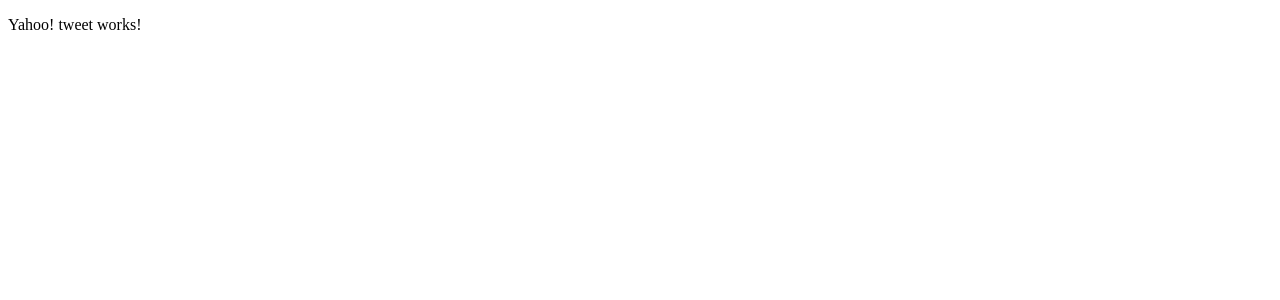
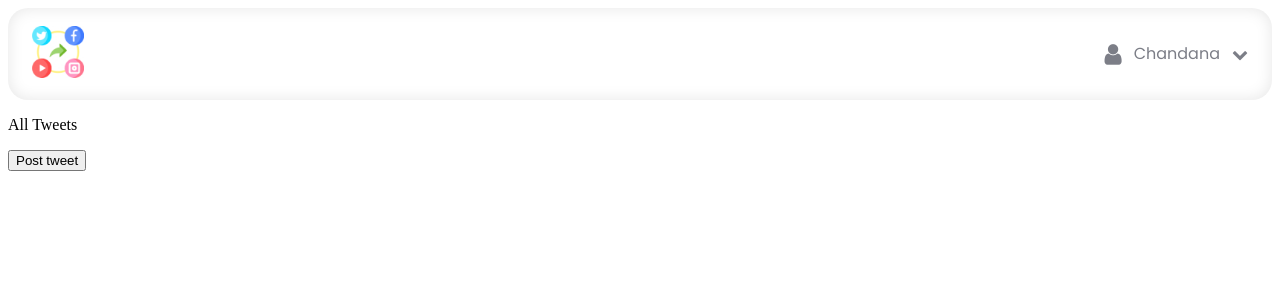
Before and after one commit to ChandanaVanga/angular-twitter-app, an Angular app in the folder twitter-angular/: page /tweet in a window 1280 px wide. Shown: the top 300 px of the page. Built offline with nearby package versions, Linux system fonts and the light colour scheme.

Commit message:
Home page UI started.

```diff
--- a/twitter-angular/src/app/app.component.css
+++ b/twitter-angular/src/app/app.component.css
@@ -0,0 +1,3 @@
+.mat-typography {
+    margin: 0% !important;
+}
--- a/twitter-angular/src/app/tweet/tweet.component.css
+++ b/twitter-angular/src/app/tweet/tweet.component.css
@@ -0,0 +1,38 @@
+.header {
+    background-color: white;
+    box-shadow: 0px 0px 16px inset #e6e6e6;
+    display: flex;
+    justify-content: space-between;
+    align-items: center;
+    margin: 0 !important;
+    border-radius: 20px;
+
+}
+
+.logo-img {
+    padding: 18px 24px;
+    width: 44%;
+}
+
+.fa-user {
+    font-size: 24px;
+    color: #7C7E87;
+}
+
+.user-name {
+    color: #7C7E87;
+    font-family: 'Poppins', sans-serif;
+}
+
+.fa-chevron-down {
+    color: #7C7E87;
+    font-weight: 300 !important;
+}
+
+.user {
+    display: flex;
+    gap: 12px;
+    justify-content: center;
+    align-items: center;
+    padding: 0 24px;
+}
--- a/twitter-angular/src/app/tweet/tweet.component.html
+++ b/twitter-angular/src/app/tweet/tweet.component.html
@@ -1 +1,21 @@
-<p>Yahoo! tweet works!</p>
+<div class="header">
+    <div class="logo">
+        <img class="logo-img" src="../../assets/images/Social media.jpg" alt="">
+    </div>
+    <div class="user">
+        <i class="fa fa-user"></i>
+      <p class="user-name">Chandana</p>
+      <i class="fa fa-chevron-down"></i>
+    </div>
+</div>
+<div>
+    <div>
+        <p class="tweets-header">All Tweets</p>
+    </div>
+    <div>
+        <button>Post tweet</button>
+    </div>
+    <div>
+
+    </div>
+</div>
```
Also changed, not shown: twitter-angular/src/assets/images/Social media.jpg (added).
